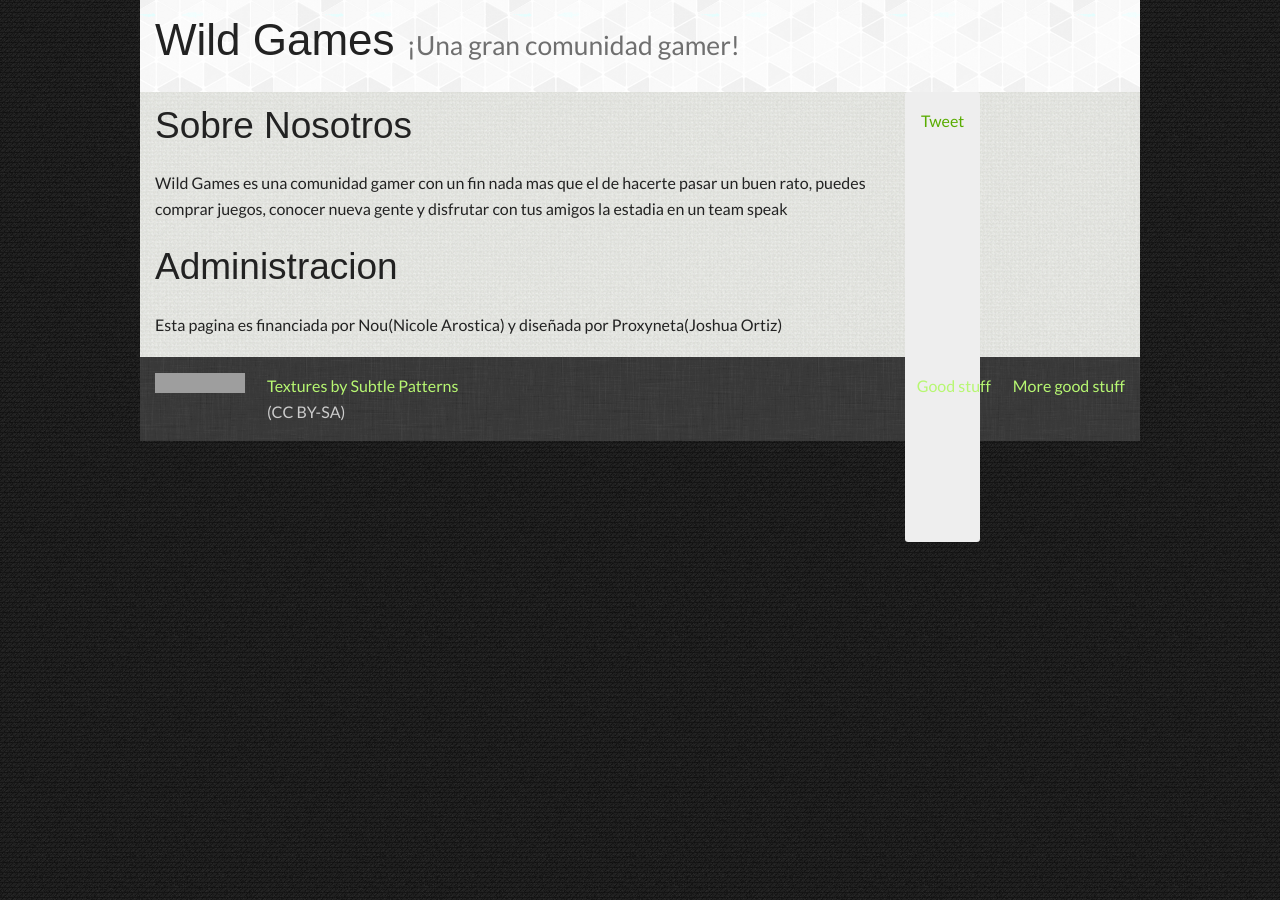
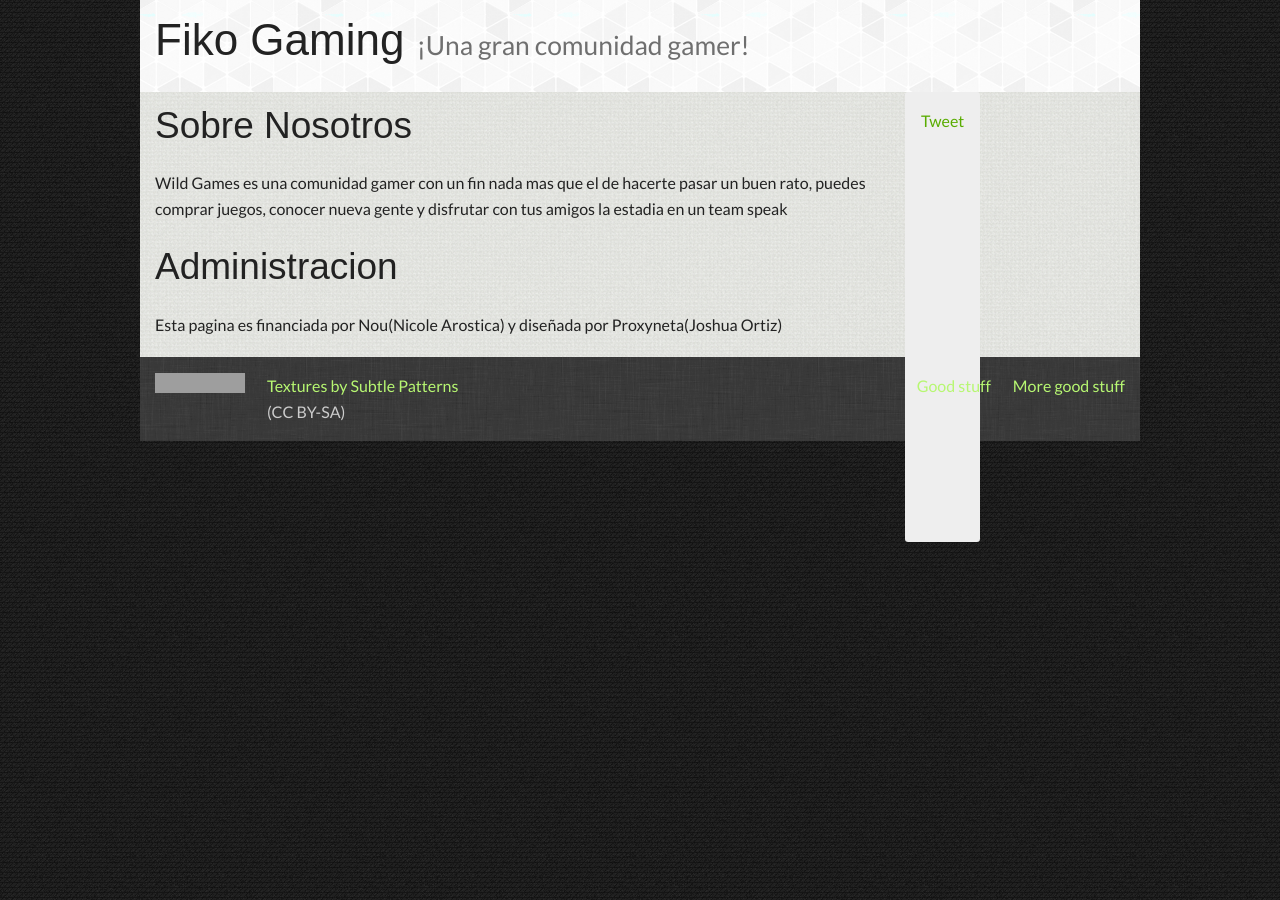
Before and after one commit to Proxyneta/probando, a Jekyll site: the page built from index.md, in a window 1280 px wide. Built offline with Jekyll 4.4.1, drawn with Linux system fonts in a browser that asks for light colours; some web fonts are replaced; comment, search, counter and statistics services are not loaded; grey boxes are pictures that could not be loaded.

Commit message:
:B new name

```diff
--- a/_config.yml
+++ b/_config.yml
@@ -4,6 +4,6 @@ safe: true
 server: true
 pygments: true
 ga: 'UA-5272959-6'
-title: 'Yes We Jekyll'
+title: 'Fiko Gaming'
 exclude: ['LICENSE', 'README.md', 'Rakefile', 'component.json']
 description: 'Yes We Jekyll! Developing and hosting your own static website or blog has never been easier. In this guide I will show you how to achieve this using the hugely popular Jekyll framework. Even Obama campaign used it so it cannot be that bad!'
--- a/_layouts/default.html
+++ b/_layouts/default.html
@@ -46,7 +46,7 @@
   <!-- Nav Bar el id fork es para superior derecha-->
   <header class="row">
     <div class="large-12 columns">
-      <h1>Wild Games <small>¡Una gran comunidad gamer!</small></h1>
+      <h1>Fiko Gaming <small>¡Una gran comunidad gamer!</small></h1>
     </div>
   </header>
   <!-- End Nav -->
@@ -64,9 +64,6 @@
             <div class="sidebar">
                 <ul class="social">
                 <li><a href="http://twitter.com/share" class="twitter-share-button" data-text="¡Comunidad Wild Games! #LoMejorParaTi" data-count="horizontal">Tweet</a></li>
-<li><a class="FlattrButton" style="display:none;" rev="flattr;button:compact;" href="http://yeswejekyll.com/"></a>
-<noscript><a href="http://flattr.com/thing/1162237/Yes-We-Jekyll" target="_blank">
-<img src="http://api.flattr.com/button/flattr-badge-large.png" alt="Flattr this" title="Flattr this" border="0" /></a></noscript></li>
             </ul>
 
             <ul class="toc"></ul>
```
